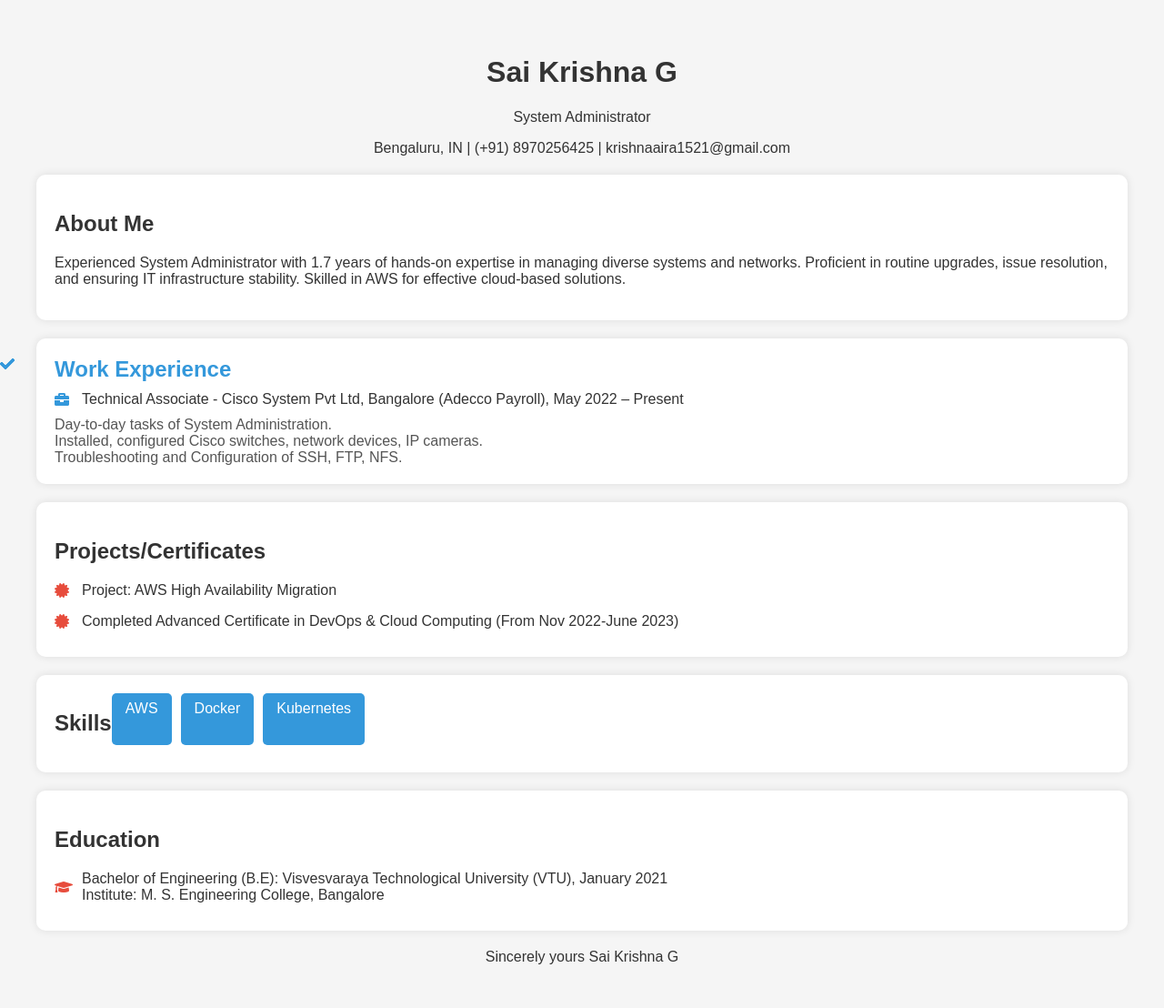
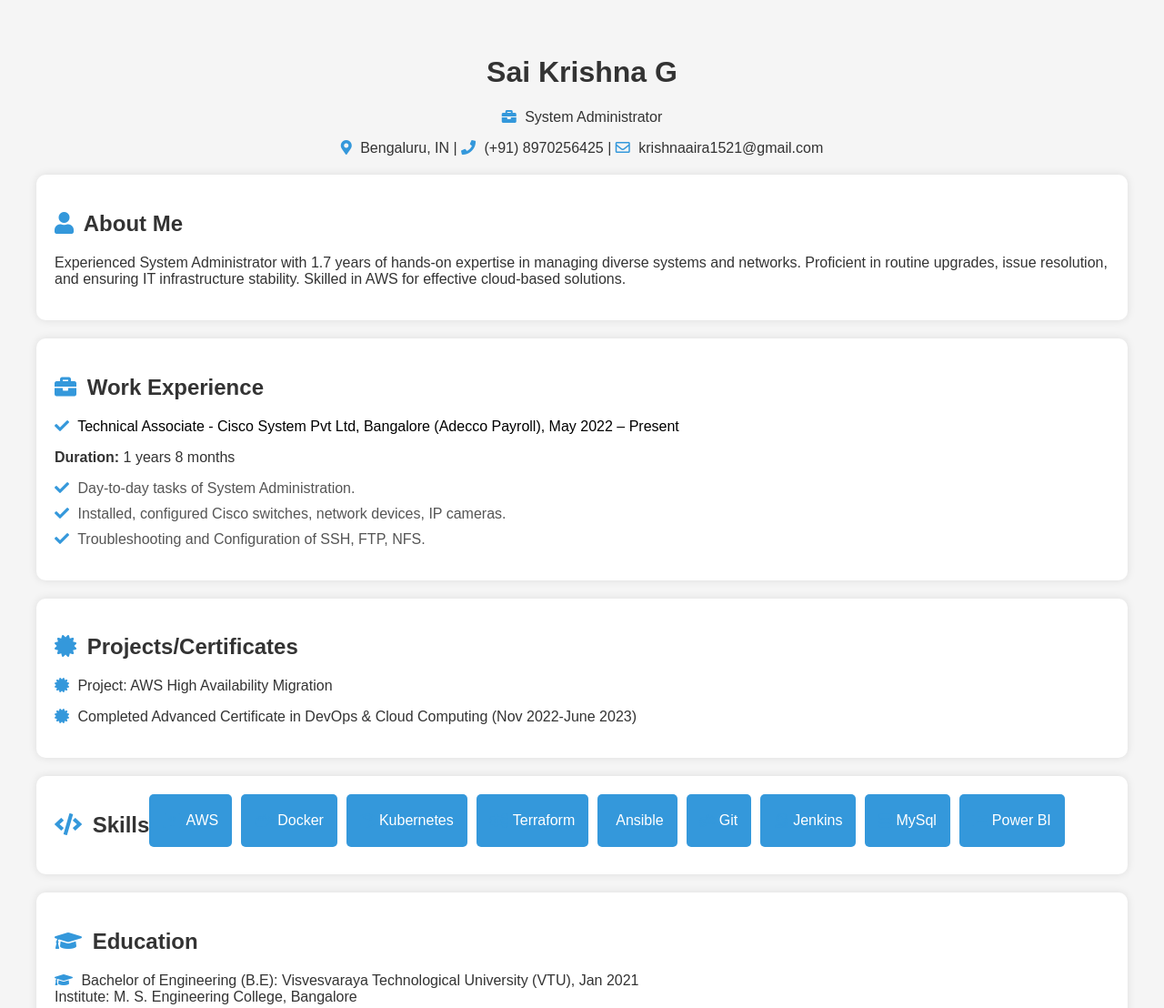
Before and after one commit to Skrishnreddy/SaikrishnaG.github.io, a plain HTML site: page index.html in a window 1280 px wide. Shown: the top 1108 px of the page at 91% size. Drawn offline with Linux system fonts and the light colour scheme.

Commit message:
Update index.html

```diff
--- a/index.html
+++ b/index.html
@@ -17,6 +17,7 @@
         header {
             text-align: center;
             color: #3498db;
+            margin-bottom: 20px;
         }
 
         h1, h2, p {
@@ -28,7 +29,6 @@
             padding: 20px;
             border-radius: 10px;
             box-shadow: 0 0 10px rgba(0, 0, 0, 0.1);
-            margin-top: 20px;
             margin-bottom: 20px;
         }
 
@@ -62,66 +62,57 @@
             border-radius: 5px;
             margin-right: 10px;
             margin-bottom: 10px;
+            display: flex;
+            align-items: center;
         }
 
-        /* Styling for Education and Certificates sections */
-        .education, .certificates, .projects-certificates {
-            margin-bottom: 20px;
+        .skill i {
+            margin-right: 5px;
         }
 
-        .education p, .certificates li, .projects-certificates p {
-            position: relative;
-            padding-left: 30px;
-            margin-bottom: 10px;
+        /* Styling for Icons */
+        .fas, .fab {
+            margin-right: 5px;
+            color: #3498db;
         }
 
-        .education i, .certificates i, .projects-certificates i {
-            position: absolute;
-            left: 0;
-            top: 50%;
-            transform: translateY(-50%);
-            color: #e74c3c;
-        }
-
-        /* Styling for Work Experience section */
-        .work-experience {
-            margin-bottom: 20px;
-        }
-
-        .work-experience h2, .work-experience p, .work-experience ul, .work-experience li {
-            margin: 0;
-            padding: 0;
-        }
-
-        .work-experience h2 {
-            color: #3498db;
-            margin-bottom: 10px;
-        }
-
-        .work-experience p {
-            position: relative;
-            padding-left: 30px;
-            margin-bottom: 10px;
-        }
-
-        .work-experience i {
-            position: absolute;
-            left: 0;
-            top: 50%;
-            transform: translateY(-50%);
+        .far {
+            margin-right: 5px;
             color: #3498db;
         }
     </style>
+    <script>
+        // Function to calculate the duration dynamically
+        function calculateExperience() {
+            var startDate = new Date('May 2022');
+            var currentDate = new Date();
+            var months = (currentDate.getFullYear() - startDate.getFullYear()) * 12 + (currentDate.getMonth() - startDate.getMonth());
+            var years = Math.floor(months / 12);
+            months = months % 12;
+            return years + ' years ' + months + ' months';
+        }
+
+        // Function to update the Work Experience section
+        function updateExperience() {
+            var experience = document.getElementById('experience');
+            experience.innerHTML = '<i class="fas fa-check"></i> Technical Associate - Cisco System Pvt Ltd, Bangalore (Adecco Payroll), May 2022 – Present';
+            experience.innerHTML += '<p><strong>Duration:</strong> ' + calculateExperience() + '</p>';
+            // Add other points or details as needed
+        }
+
+        // Run the updateExperience function when the page loads
+        window.onload = updateExperience;
+    </script>
 </head>
 <body>
     <header>
         <h1>Sai Krishna G</h1>
-        <p>System Administrator</p>
-        <p>Bengaluru, IN | (+91) 8970256425 | krishnaaira1521@gmail.com</p>
+        <p><i class="fas fa-briefcase"></i> System Administrator</p>
+        <p><i class="fas fa-map-marker-alt"></i> Bengaluru, IN | <i class="fas fa-phone"></i> (+91) 8970256425 | <i class="far fa-envelope"></i> krishnaaira1521@gmail.com</p>
     </header>
 
     <section>
-        <h2>About Me</h2>
+        <h2><i class="fas fa-user"></i> About Me</h2>
         <p>
             Experienced System Administrator with 1.7 years of hands-on expertise in managing diverse systems and networks.
             Proficient in routine upgrades, issue resolution, and ensuring IT infrastructure stability. Skilled in AWS for effective
@@ -130,9 +121,10 @@
     </section>
 
     <section class="work-experience">
-        <h2>Work Experience</h2>
-        <p><i class="fas fa-briefcase"></i> Technical Associate - Cisco System Pvt Ltd, Bangalore (Adecco Payroll), May 2022 – Present</p>
+        <h2><i class="fas fa-briefcase"></i> Work Experience</h2>
+        <div id="experience"></div>
         <ul>
+            <!-- Points with icons added -->
             <li><i class="fas fa-check"></i> Day-to-day tasks of System Administration.</li>
             <li><i class="fas fa-check"></i> Installed, configured Cisco switches, network devices, IP cameras.</li>
             <li><i class="fas fa-check"></i> Troubleshooting and Configuration of SSH, FTP, NFS.</li>
@@ -141,23 +133,28 @@
     </section>
 
     <section class="projects-certificates">
-        <h2>Projects/Certificates</h2>
+        <h2><i class="fas fa-certificate"></i> Projects/Certificates</h2>
         <p><i class="fas fa-certificate"></i> Project: AWS High Availability Migration</p>
         <!-- Other points remain unchanged -->
-        <p><i class="fas fa-certificate"></i> Completed Advanced Certificate in DevOps & Cloud Computing (From Nov 2022-June 2023)</p>
+        <p><i class="fas fa-certificate"></i> Completed Advanced Certificate in DevOps & Cloud Computing (Nov 2022-June 2023)</p>
     </section>
 
     <section class="skills">
-        <h2>Skills</h2>
-        <div class="skill">AWS</div>
-        <div class="skill">Docker</div>
-        <div class="skill">Kubernetes</div>
-        <!-- Other skills remain unchanged -->
+        <h2><i class="fas fa-code"></i> Skills</h2>
+        <div class="skill"><i class="fas fa-laptop-code"></i> AWS</div>
+        <div class="skill"><i class="fab fa-docker"></i> Docker</div>
+        <div class="skill"><i class="fas fa-cube"></i> Kubernetes</div>
+        <div class="skill"><i class="fas fa-cogs"></i> Terraform</div>
+        <div class="skill"><i class="fab fa-ansible"></i> Ansible</div>
+        <div class="skill"><i class="fab fa-git"></i> Git</div>
+        <div class="skill"><i class="fab fa-jenkins"></i> Jenkins</div>
+        <div class="skill"><i class="fas fa-database"></i> MySql</div>
+        <div class="skill"><i class="fas fa-chart-bar"></i> Power BI</div>
     </section>
 
     <section class="education">
-        <h2>Education</h2>
-        <p><i class="fas fa-graduation-cap"></i> Bachelor of Engineering (B.E): Visvesvaraya Technological University (VTU), January 2021<br>Institute: M. S. Engineering College, Bangalore</p>
+        <h2><i class="fas fa-graduation-cap"></i> Education</h2>
+        <p><i class="fas fa-graduation-cap"></i> Bachelor of Engineering (B.E): Visvesvaraya Technological University (VTU), Jan 2021<br>Institute: M. S. Engineering College, Bangalore</p>
     </section>
 
     <footer>
```
